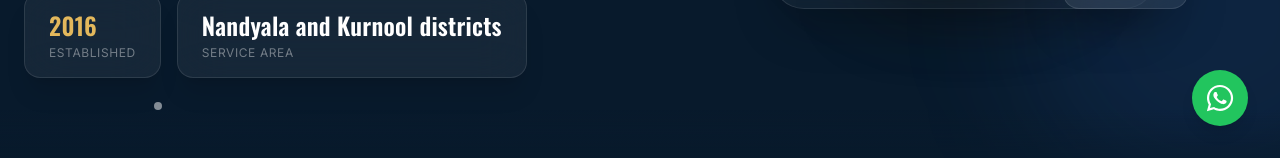
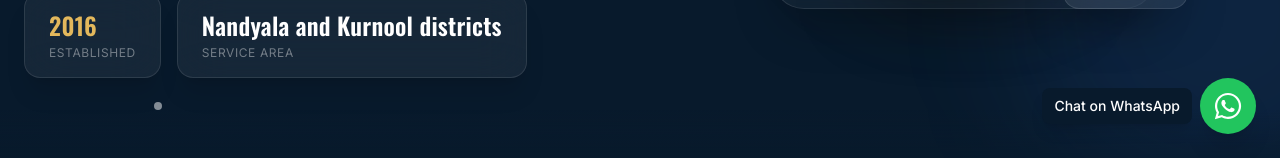
Before and after one commit to mahaboob-a/MrConstructions, a React (Vite) app in the folder frontend/: page /about in a window 1280 px wide. Shown: the part 642-800 px from the top of the page. Built offline with nearby package versions, Linux system fonts and the light colour scheme; no server answers.

Commit message:
Updated WhatsApp contact feature

```diff
--- a/frontend/src/components/WhatsAppButton.tsx
+++ b/frontend/src/components/WhatsAppButton.tsx
@@ -1,13 +1,21 @@
 import { FaWhatsapp } from "react-icons/fa";
+import { useLocation } from "react-router-dom";
 
-const WHATSAPP_NUMBER = "9526533133";
-
-const DEFAULT_MESSAGE =
-  "";
+const WHATSAPP_NUMBER = "919526533133";
 
 export default function WhatsAppButton() {
+  const location = useLocation();
+
+  // Hide WhatsApp button on admin pages
+  if (location.pathname.startsWith("/admin")) {
+    return null;
+  }
+
+  const message =
+    "";
+
   const whatsappUrl = `https://wa.me/${WHATSAPP_NUMBER}?text=${encodeURIComponent(
-    DEFAULT_MESSAGE
+    message
   )}`;
 
   return (
@@ -15,35 +23,14 @@ export default function WhatsAppButton() {
       href={whatsappUrl}
       target="_blank"
       rel="noopener noreferrer"
-      aria-label="Contact MR Constructions on WhatsApp"
-      title="Chat with us on WhatsApp"
-      className="
-        fixed
-        bottom-6
-        right-6
-        z-50
-        flex
-        h-14
-        w-14
-        items-center
-        justify-center
-        rounded-full
-        bg-green-500
-        text-white
-        shadow-lg
-        transition-all
-        duration-300
-        hover:scale-110
-        hover:bg-green-600
-        hover:shadow-2xl
-        focus:outline-none
-        focus:ring-4
-        focus:ring-green-500/30
-        md:bottom-8
-        md:right-8
-      "
+      aria-label="Chat with MR Constructions on WhatsApp"
+      className="fixed bottom-6 right-6 z-50 flex h-14 w-14 items-center justify-center rounded-full bg-green-500 text-white shadow-xl transition-all duration-300 hover:scale-110 hover:bg-green-600"
     >
       <FaWhatsapp className="text-3xl" />
+
+      <span className="absolute right-16 hidden whitespace-nowrap rounded-lg bg-navy-900 px-3 py-2 text-sm font-medium text-white shadow-lg md:block">
+        Chat on WhatsApp
+      </span>
     </a>
   );
 }
```
